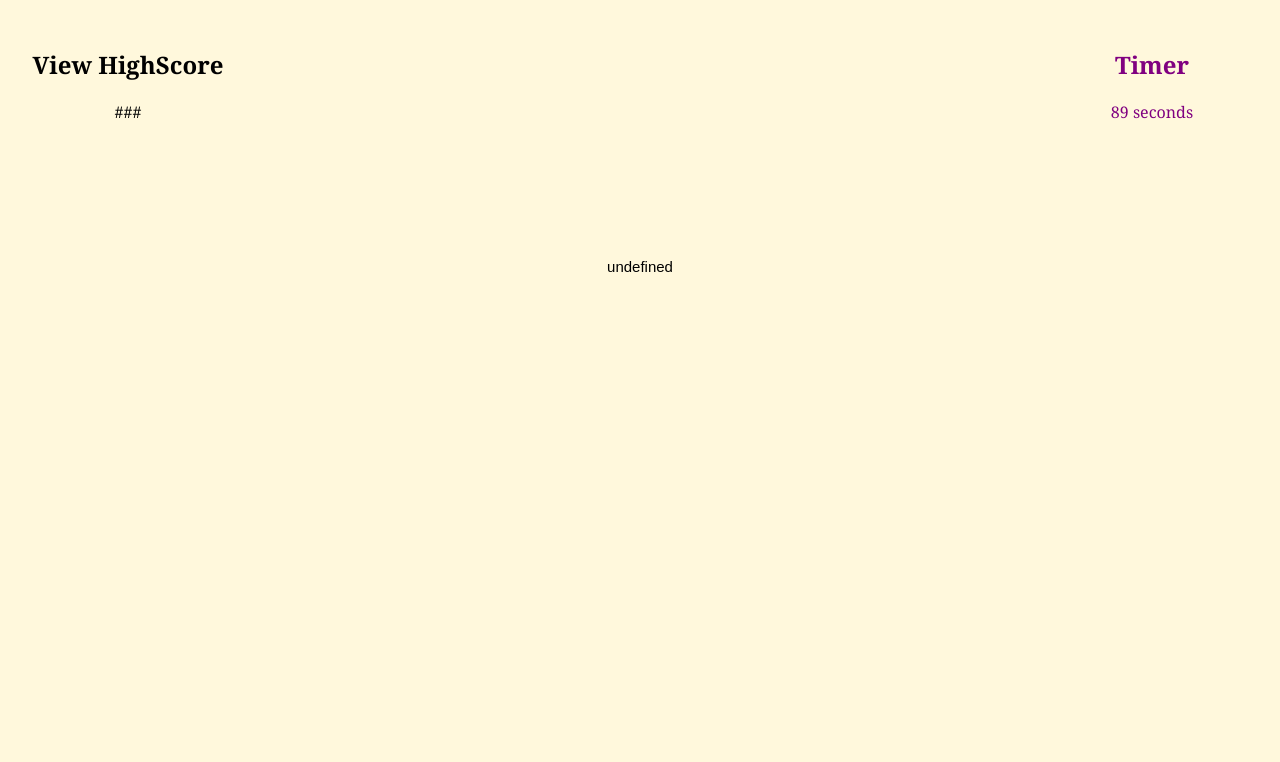
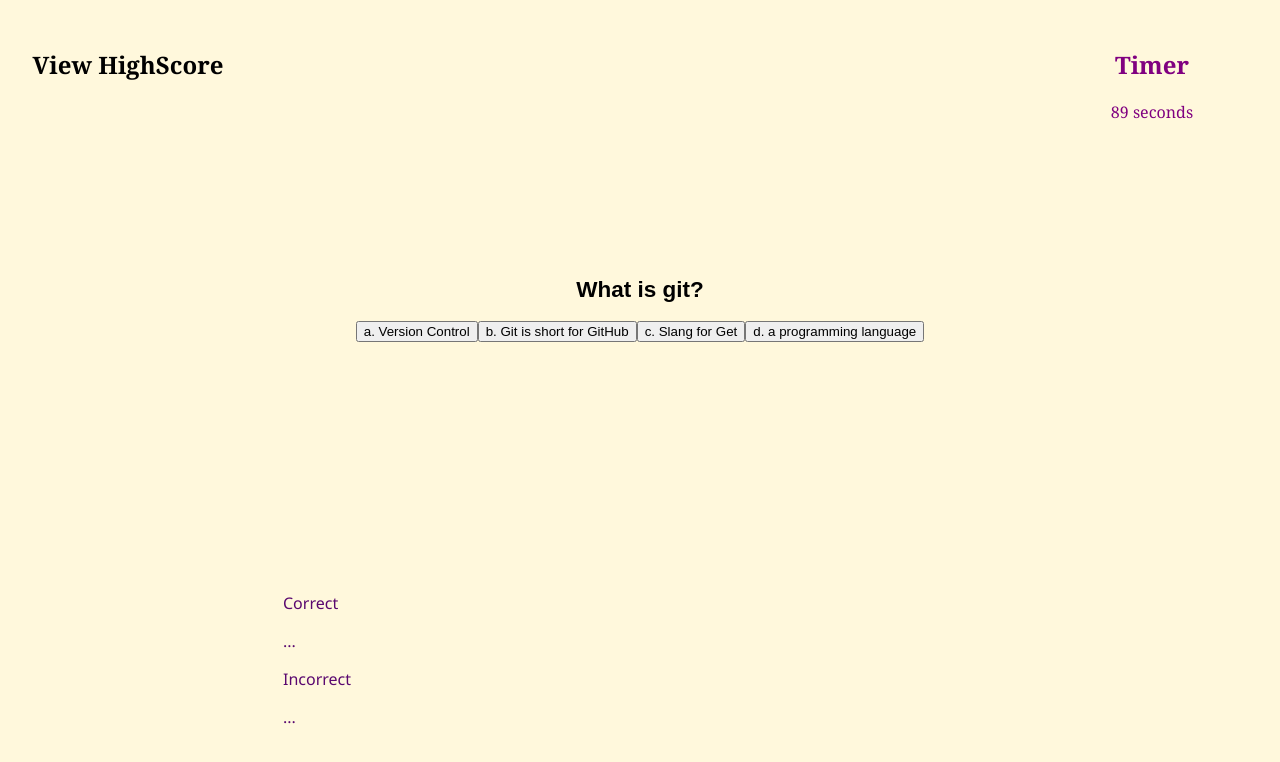
Before and after one commit to manorathn/quiz_game, a plain HTML site: page index.html in a window 1280 px wide. Both pictures are taken after a click on the button "START QUIZ". Drawn offline with Linux system fonts and the light colour scheme.

Commit message:
edits 01182021

```diff
--- a/assets/css/styles.css
+++ b/assets/css/styles.css
@@ -51,3 +51,10 @@ body {
   justify-content: center;
   align-items: center;
 }
+
+#tabs {
+  color: rgb(90, 8, 111);
+  font-family: 'Segoe UI', Tahoma, Geneva, Verdana, sans-serif;
+  text-align: justify;
+  padding-left: 275px;
+}
--- a/assets/js/scripts.js
+++ b/assets/js/scripts.js
@@ -2,32 +2,36 @@ var timerEl = document.querySelector("#time");
 var startbtn = document.querySelector("#startbtn");
 var scoreEl = document.querySelector("#score");
 var quizEl = document.querySelector("#quiz");
+var correctEl = document.querySelector("#right");
+var incorrectEL = document.querySelector("#wrong");
+
+var currentQuestionIndex = 0;
 
 var questions = [
   {
-    q: "What is git?",
+    q: ["What is git?"],
     c: ["a. Version Control", "b. Git is short for GitHub", "c. Slang for Get", "d. a programming language"],
-    a: "a. Version Control",
+    a: ["a. Version Control"],
   },
   {
-    q: "Which element is considered the “root” HTML element?",
+    q: ["Which element is considered the “root” HTML element?"],
     c: ["a. <head>", "b. <body>", "c. <!docTYPE html>", "d. <html>"],
-    a: "d. <html>",
+    a: ["d. <html>"],
   },
   {
-    q: "Which operator is used to assign a value to a variable??",
+    q: ["Which operator is used to assign a value to a variable??"],
     c: ["a. =", "b. -", "c. *", "d. X"],
-    a: "a. =",
+    a: ["a. ="],
   },
   {
-    q: "Javascript and Java are the same.",
+    q: ["Javascript and Java are the same."],
     c: ["a. True", "b. False"],
     a: "b. False",
   },
   {
-    q: "Is JavaScript case-sensitive? git?",
+    q: ["Is JavaScript case-sensitive? git?"],
     c: ["a. N", "b. Yes"],
-    a: "b. Yes",
+    a: ["b. Yes"],
   },
 ];
 
@@ -36,12 +40,39 @@ function start(){
   welcome.remove();
 };
 
+var quiz = document.querySelector("#quiz")
+
 function getQuestion(){
-  for (var i = 0; i < questions.length; i++){
-    var question = this.q;
-    document.querySelector("#quiz").innerHTML = question;
-  }
+  for (var i = 0; i < questions[currentQuestionIndex].q.length; i++){
+    console.log(questions[currentQuestionIndex]);
+
+  var question = questions[currentQuestionIndex].q;
+  console.log(question);
+
+  var h2 = document.createElement("h2")
+  h2.textContent = question;
+  quiz.appendChild(h2);
+};
+
+  for (var i = 0; i < questions[currentQuestionIndex].c.length; i++) {
+    var div = document.querySelector("#button")
+    var div = document.createElement("button");
+    var choice = questions[currentQuestionIndex].c[i];
+    console.log(choice);
+
+    div.addEventListener("click", function () {
+        var playerChoice = this.textContent
+        // var checkAnswer = questions[currentQuestionIndex].a;
+        checkAnswer(questions[currentQuestionIndex].a, playerChoice)
+
+    })
+    div.textContent = choice;
+    button.appendChild(div);
 }
+};
+
+
+
 
 function timer(){
 
@@ -65,5 +96,6 @@ startbtn.addEventListener("click", function(){
   start();
   timer();
   getQuestion();
+  checkAnswer();
 
 })
--- a/index.html
+++ b/index.html
@@ -14,7 +14,7 @@
         <section >
             <div class="container-score">
                 <h2>View HighScore</h2>
-                <p id="score">###</p>
+                <p id="score"></p>
             </div>
         </section>
 
@@ -28,8 +28,17 @@
         <section>
             <div class="container-quiz">
                 <div id="quiz"></div>
+                <div id="button"></div>
                 <h2 id="welcome">This is a quiz game to help you sharpen you knowledge about HTML, CSS, & Javascript.</h2>
                 <button id="startbtn">START QUIZ</button>
+            </div>
+        </section>
+        <section>
+            <div id="tabs">
+                <div>Correct</div>
+                <p id="right">...</p>
+                <div>Incorrect</div>
+                <p id="wrong">...</p>
             </div>
         </section>
 
```
